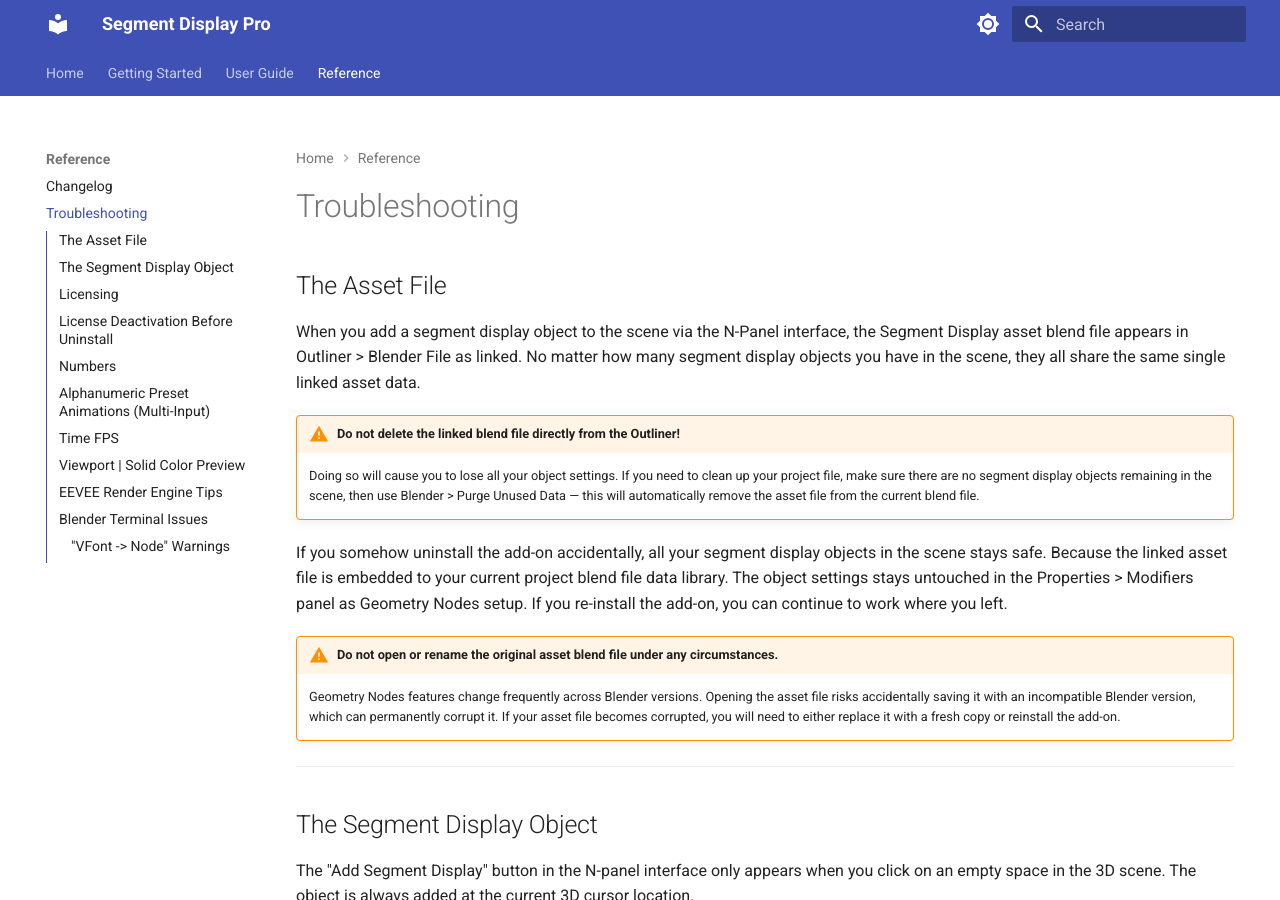
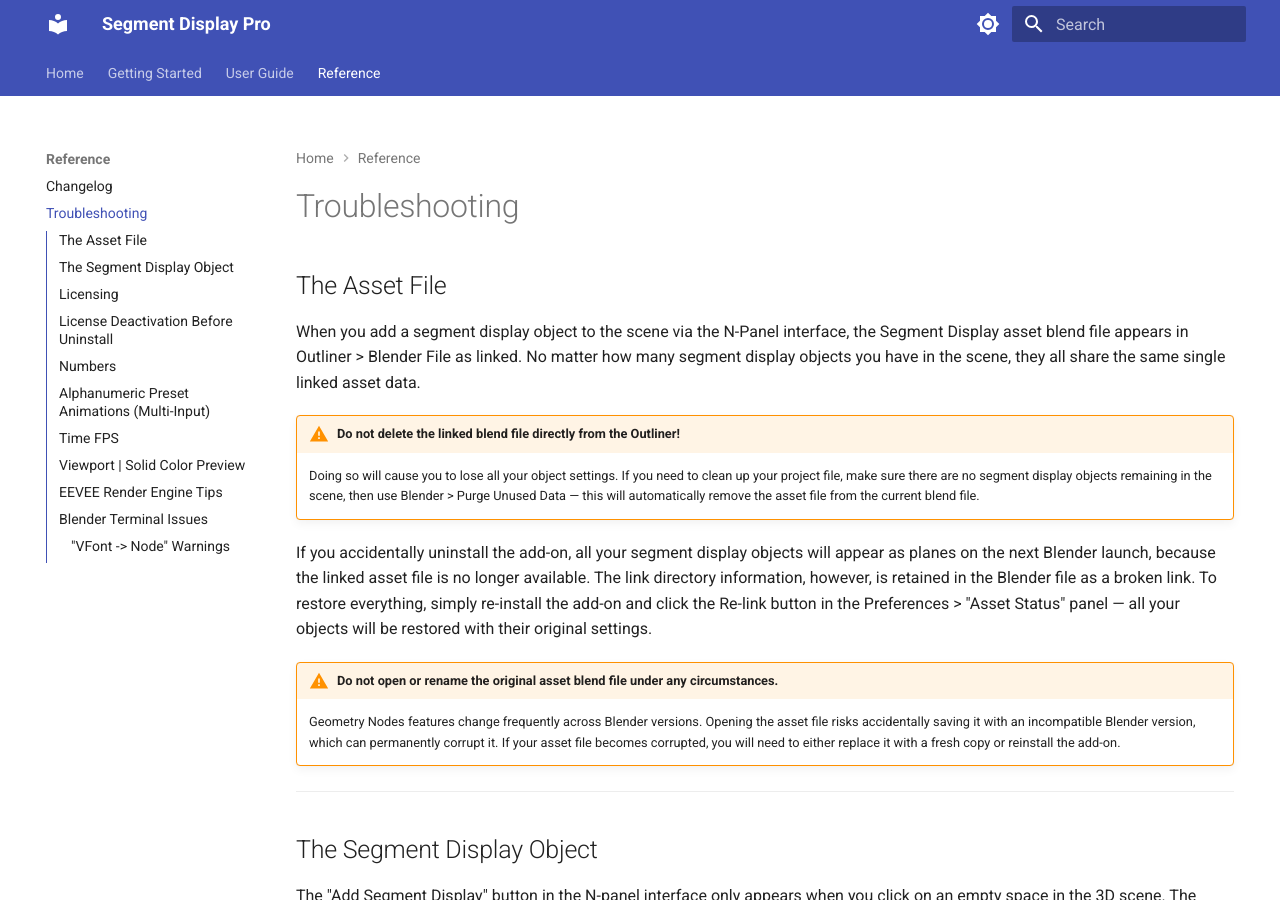
Before and after one commit to ahmetmaya-orion/segment-display-pro-docs, an MkDocs documentation site: the page built from docs/troubleshooting.md, in a window 1280 px wide and 900 px high. Built offline with MkDocs 1.6.1 and Material for MkDocs 9.7.7, drawn with Linux system fonts in a browser that asks for light colours.

Commit message:
[Update] Troubleshooting page/ The Asset File section

```diff
--- a/docs/troubleshooting.md
+++ b/docs/troubleshooting.md
@@ -6,7 +6,7 @@
 !!! warning "Do not delete the linked blend file directly from the Outliner!"
     Doing so will cause you to lose all your object settings. If you need to clean up your project file, make sure there are no segment display objects remaining in the scene, then use Blender > Purge Unused Data — this will automatically remove the asset file from the current blend file.
 
-If you somehow uninstall the add-on accidentally, all your segment display objects in the scene stays safe. Because the linked asset file is embedded to your current project blend file data library. The object settings stays untouched in the Properties > Modifiers panel as Geometry Nodes setup. If you re-install the add-on, you can continue to work where you left.
+If you accidentally uninstall the add-on, all your segment display objects will appear as planes on the next Blender launch, because the linked asset file is no longer available. The link directory information, however, is retained in the Blender file as a broken link. To restore everything, simply re-install the add-on and click the Re-link button in the Preferences > "Asset Status" panel — all your objects will be restored with their original settings.
 
 !!! warning "Do not open or rename the original asset blend file under any circumstances."
      Geometry Nodes features change frequently across Blender versions.  Opening the asset file risks accidentally saving it with an incompatible Blender version, which can permanently corrupt it. If your asset file becomes corrupted, you will need to either replace it with a fresh copy or reinstall the add-on.
```
